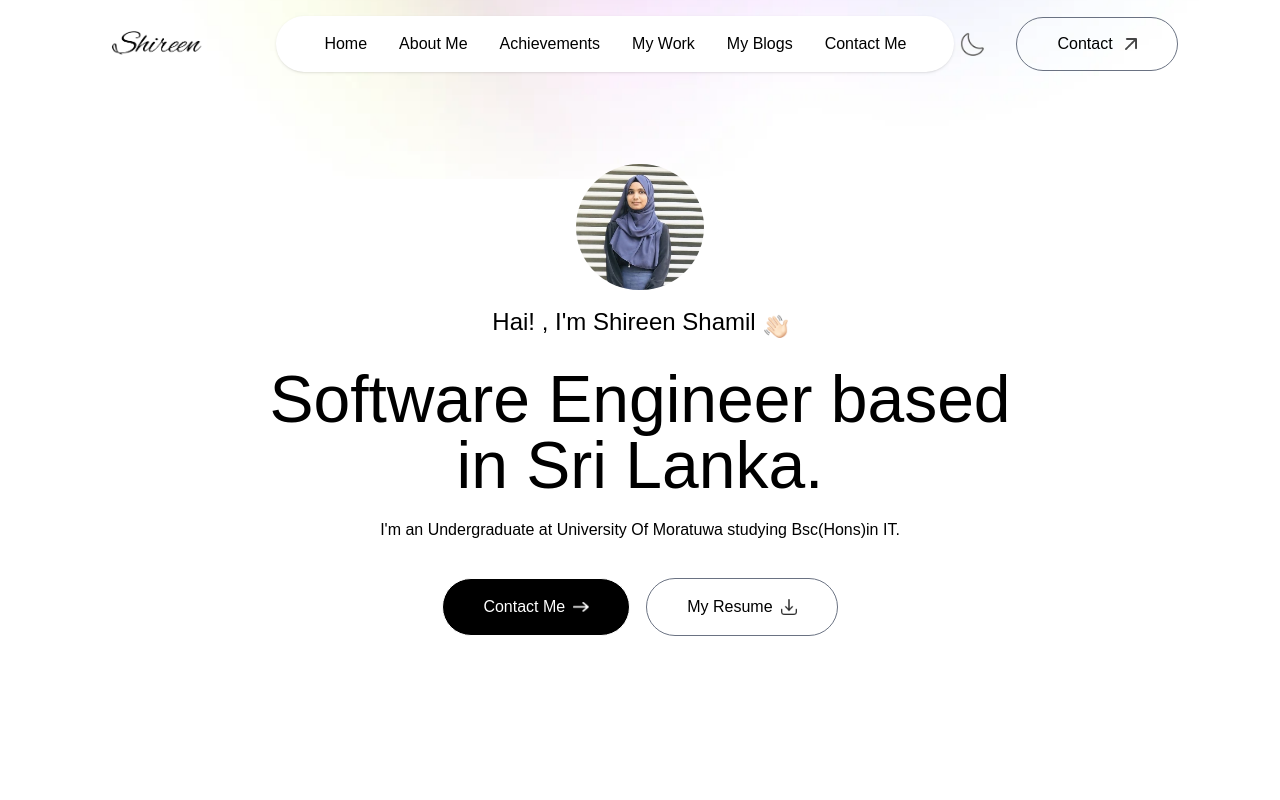
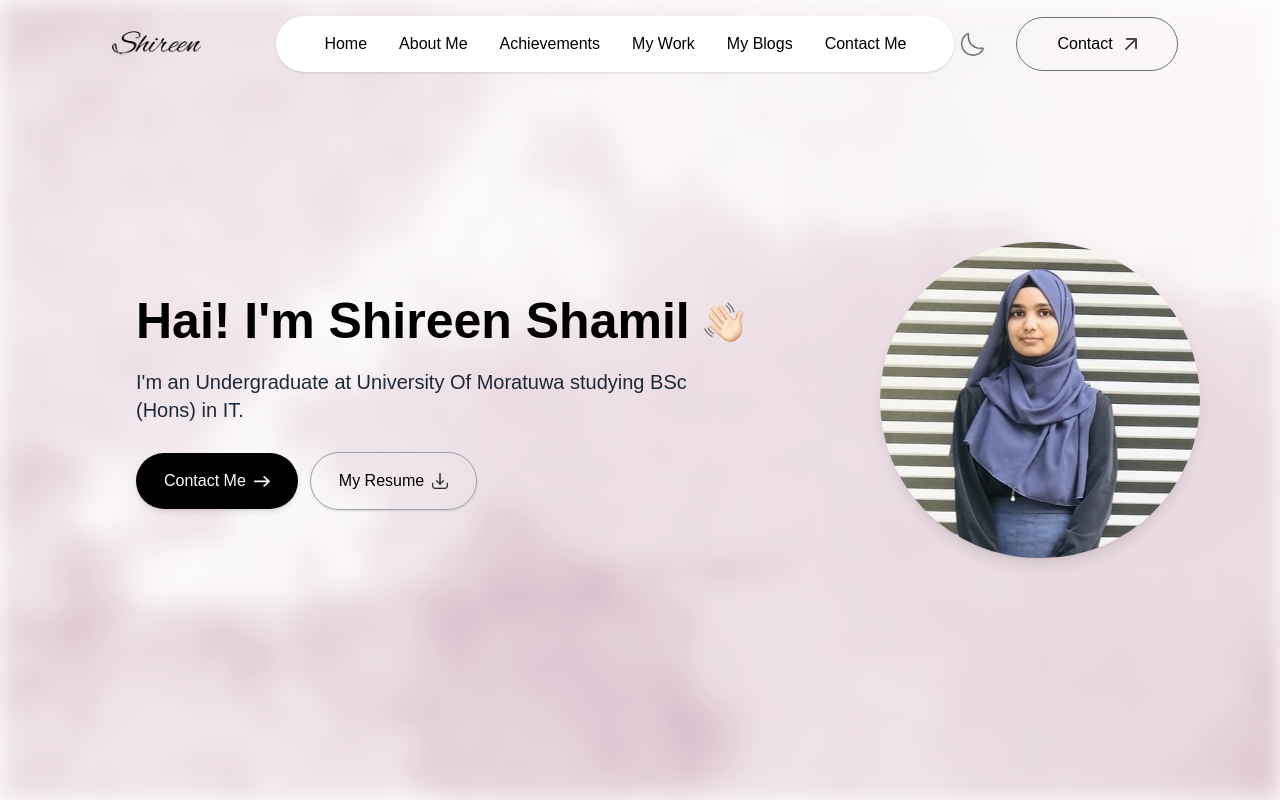
Before and after one commit to ShireenShamil/PortfolioLatest, a Next.js app: page / in a window 1280 px wide. Shown: the top 800 px of the page. Built offline with nearby package versions, Linux system fonts and the light colour scheme; a web font is replaced by a local one.

Commit message:
bg updates

```diff
--- a/app/components/Header.jsx
+++ b/app/components/Header.jsx
@@ -1,52 +1,83 @@
 import Image from 'next/image'
 import React from 'react'
 import { assets } from '@/assets/assets'
-import { motion } from "motion/react"
+import { motion } from "framer-motion"
 
-const Header = ({isDarkMode}) => {
+const Header = ({ isDarkMode }) => {
   return (
-    <div className='w-11/12 max-w-3xl text-center mx-auto h-screen flex flex-col items-center justify-center gap-4'>
-        <motion.div
-        initial={{scale:0}}
-        whileInView={{scale:1}}
-        transition={{duration: 0.8 , type: 'spring' , stiffness: 100 }}
+    <div className='relative w-full h-screen flex items-center justify-center px-4 sm:px-6 lg:px-4 overflow-hidden'>
+
+      {/* ✅ Blurred Background Image */}
+
+
+      {/* ✅ Foreground Content */}
+      <div className='relative z-10 w-full max-w-6xl flex flex-col-reverse lg:flex-row items-center justify-between gap-6'>
+
+        {/* Text Section - 2/3 */}
+        <div className='w-full lg:w-2/3 text-center lg:text-left flex flex-col items-center lg:ml-18 lg:items-start gap-4'>
+          <motion.h3
+            initial={{ y: -30, opacity: 0 }}
+            whileInView={{ y: 0, opacity: 1 }}
+            whileHover={{ scale: 1.1 }}
+            transition={{ duration: 0.7, delay: 0.2 }}
+            className='text-4xl sm:text-5xl lg:text-[50px] font-semibold leading-tight font-Ovo'
           >
-            <Image src={assets.profile_img} alt='' className='rounded-full w-32'/>
-        </motion.div>
-        <motion.h3
-        initial={{y:-20 , opacity: 0}}
-        whileInView={{y:0 , opacity:1}}
-        transition={{duration: 0.6 , delay: 0.3}}
-         className='flex items-end gap-2 text-xl md:text-2xl mb-3 font-Ovo'>Hai! , I'm Shireen Shamil <Image src={assets.hand_icon} alt='' className=' w-6'/></motion.h3>
-
-      <motion.h1
-       initial={{y:-30 , opacity: 0}}
-        whileInView={{y:0 , opacity:1}}
-        transition={{duration: 0.8 , delay: 0.5}}
-       className='text-3xl sm:text-6xl lg:text-[66px] font-Ovo '>Software Engineer based in Sri Lanka.</motion.h1>
+            Hai! I'm Shireen Shamil{" "}
+            <span className='inline-block relative top-1'>
+              <Image src={assets.hand_icon} alt='Hand Icon' className='w-10' />
+            </span>
+          </motion.h3>
 
           <motion.p
-      initial={{ opacity: 0}}
-        whileInView={{ opacity:1}}
-        transition={{duration: 0.6 , delay: 0.7}}
-       className='max-w-2xl mx-auto font-Ovo'>I'm an Undergraduate at University Of Moratuwa studying Bsc(Hons)in IT.</motion.p>
+            initial={{ opacity: 0 }}
+            whileInView={{ opacity: 1 }}
+            transition={{ duration: 0.7, delay: 0.5 }}
+            whileHover={{ scale: 1.1 }}
+            className='max-w-xl text-base sm:text-lg lg:text-xl text-gray-800 dark:text-gray-300 font-Ovo'
+          >
+            I'm an Undergraduate at University Of Moratuwa studying BSc (Hons) in IT.
+          </motion.p>
 
-      <div className='flex flex-col sm:flex-row items-center gap-4 mt-4'>
+          <div className='flex flex-col sm:flex-row items-center gap-3 mt-3'>
             <motion.a
-         initial={{y:30 , opacity: 0}}
-        whileInView={{y:0 , opacity:1}}
-        transition={{duration: 0.6 , delay: 1}}
-         href='#contact' className='px-10 py-3 border border-white rounded-full bg-black text-white flex items-center gap-2 dark:bg-transparent'>
-         Contact Me <Image src={assets.right_arrow_white} alt='' className=' w-4'/>
+              initial={{ y: 30, opacity: 0 }}
+              whileInView={{ y: 0, opacity: 1 }}
+              transition={{ duration: 0.6, delay: 0.9 }}
+              href='#contact'
+              className='px-7 py-3 rounded-full bg-black text-white dark:bg-white dark:text-black hover:scale-105 transition-transform duration-300 flex items-center gap-2 shadow-md'
+            >
+              Contact Me
+              <Image src={assets.right_arrow_white} alt='Arrow Icon' className='w-4' />
             </motion.a>
 
             <motion.a
-         initial={{y:30 , opacity: 0}}
-        whileInView={{y:0 , opacity:1}}
-        transition={{duration: 0.6 , delay: 1.2}}
-        href='/Shireen.pdf' download className='px-10 py-3 border rounded-full border-gray-500 flex items-center gap-2 dark:bg-white dark:text-black'>
-         My Resume <Image src={ assets.download_icon} alt='' className=' w-4'/>
+              initial={{ y: 30, opacity: 0 }}
+              whileInView={{ y: 0, opacity: 1 }}
+              transition={{ duration: 0.6, delay: 1.1 }}
+              href='/Shireen.pdf'
+              download
+              className='px-7 py-3 rounded-full border border-gray-400 hover:scale-105 transition-transform duration-300 flex items-center gap-2 dark:bg-white dark:text-black shadow-sm'
+            >
+              My Resume
+              <Image src={assets.download_icon} alt='Download Icon' className='w-4' />
             </motion.a>
+          </div>
+        </div>
+
+        {/* Image Section - 1/3 */}
+        <motion.div
+          initial={{ opacity: 0, scale: 0 }}
+          whileInView={{ opacity: 1, scale: 1 }}
+           whileHover={{ scale: 1.1 }}
+          transition={{ duration: 0.8, type: 'spring', stiffness: 100 }}
+          className='w-full lg:w-1/3 flex justify-center'
+        >
+          <Image
+            src={assets.profile_img}
+            alt='Profile Image'
+            className='rounded-full w-36 sm:w-48 md:w-56 lg:w-80 shadow-lg'
+          />
+        </motion.div>
       </div>
     </div>
   )
--- a/app/components/Navbar.jsx
+++ b/app/components/Navbar.jsx
@@ -36,7 +36,7 @@ const Navbar = ({isDarkMode , setIsDarkMode}) => {
 
     {!isDarkMode && (
         <div className='fixed top-0 right-0 w-11/12 -z-10 translate-y-[-80%]'>
-            <Image src={assets.header_bg_color} alt='' className='w-full'/>
+            {/* <Image src={assets.header_bg_color} alt='' className='w-full'/> */}
         </div>
     )}
    <nav
--- a/app/layout.js
+++ b/app/layout.js
@@ -1,20 +1,19 @@
-import { Outfit , Ovo } from "next/font/google";
+import Image from "next/image";
+import { Outfit, Ovo } from "next/font/google";
+import { assets } from "@/assets/assets"; // Make sure you import your assets
 import "./globals.css";
 
 const outfit = Outfit({
   subsets: ["latin"],
   weight: ["400", "500", "600", "700"],
-  variable: "--font-outfit"
+  variable: "--font-outfit",
 });
 
 const ova = Ovo({
   subsets: ["latin"],
   weight: ["400"],
-  variable: "--font-ovo"
+  variable: "--font-ovo",
 });
-
-
-
 
 export const metadata = {
   title: "Portfolio - Shireen Shamil",
@@ -25,8 +24,22 @@ export default function RootLayout({ children }) {
   return (
     <html lang="en" className="scroll-smooth">
       <body
-        className={`${outfit.className} ${ova.className} antialiased leading-8 overflow-x-hidden dark:bg-darkTheme dark:text-white`}
+        className={`${outfit.className} ${ova.className} antialiased leading-8 overflow-x-hidden dark:bg-darkTheme dark:text-white relative`}
       >
+        {/* Global blurred background image - hidden in dark mode */}
+        <div className="fixed inset-0 -z-10 dark:hidden">
+          <Image
+            src={assets.bgHeader} // your background image from assets
+            alt="Background"
+            fill
+            className="object-cover blur-md opacity-90"
+            priority
+          />
+        </div>
+
+        {/* Dark mode fallback background */}
+        <div className="fixed inset-0 -z-10 hidden dark:block bg-darkTheme" />
+
         {children}
       </body>
     </html>
--- a/assets/assets.js
+++ b/assets/assets.js
@@ -11,6 +11,7 @@ import frontend_icon from './frontend_icon.png';
 import backend_icon from './backend_icon.png';
 import database_icon from './database_icon.png';
 import tools_icon from './tools_icon.png';
+import bgHeader from './bg-header.png'
 
 // Tech-specific icons
 import html_icon from './html-icon.png';
@@ -96,6 +97,7 @@ export const assets = {
   bootstrap_icon,
   node_icon,
   express_icon,
+  bgHeader,
 
   mongodb,
   git,
```
Also changed, not shown: assets/bg-header.png (added). Lines whose indentation alone changed are shown as unchanged.
